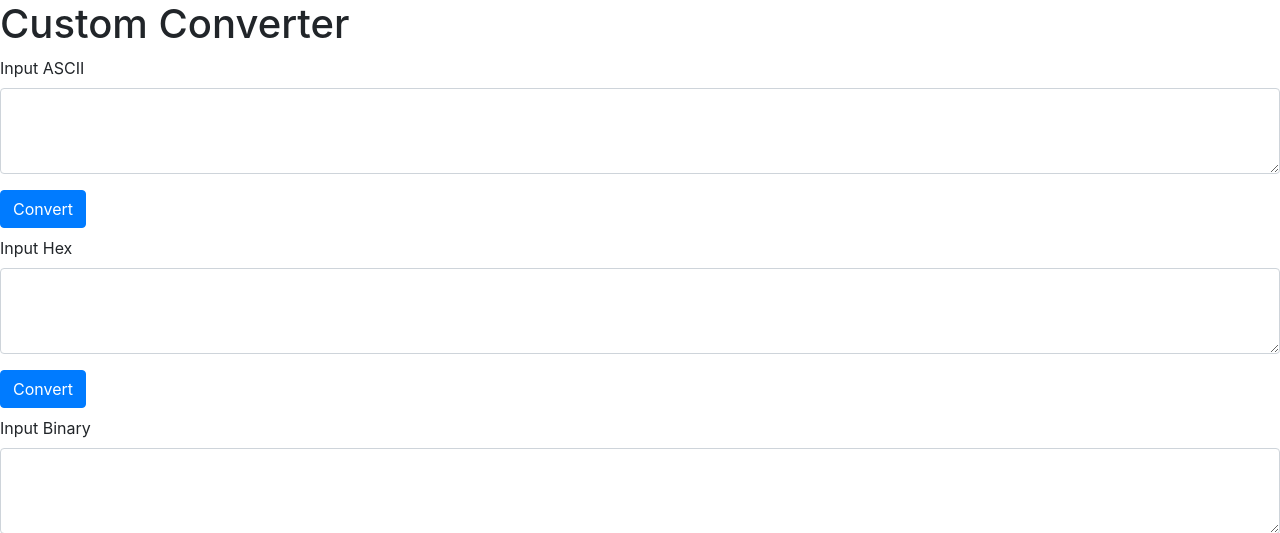
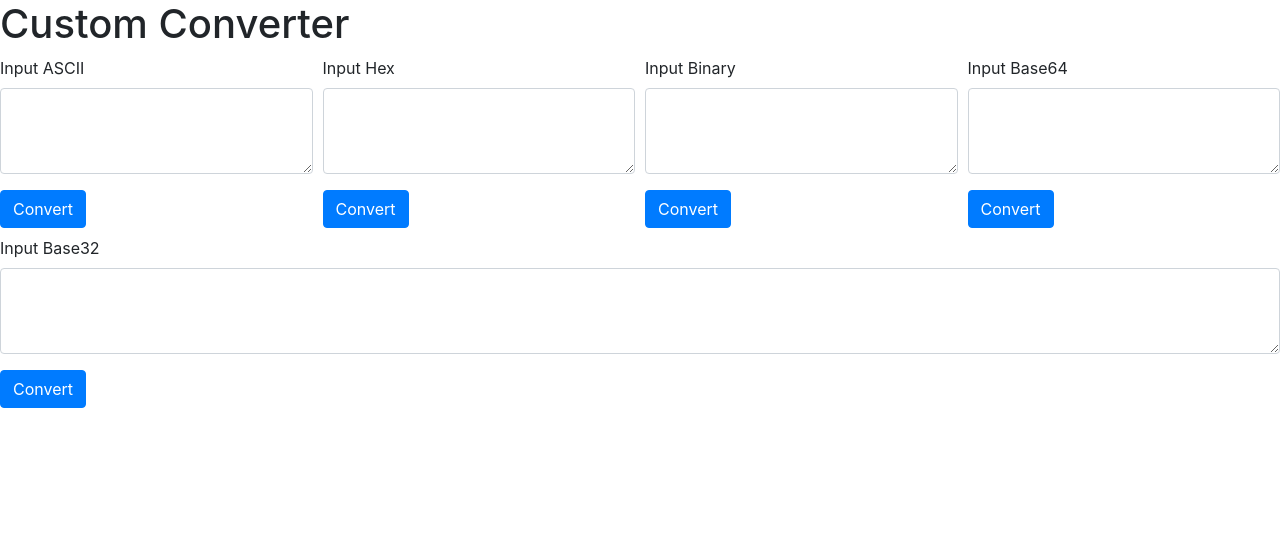
Before and after one commit to nadrojisk/flask-convert, a Flask app: page / in a window 1280 px wide. Shown: the top 533 px of the page. After the commit the page ends 408 px from the top, so only its background shows below. Run offline with Flask 2, Linux system fonts and the light colour scheme; some libraries are stand-ins or nearby versions.

Commit message:
Updated formatting

```diff
--- a/src/templates/index.html
+++ b/src/templates/index.html
@@ -17,37 +17,52 @@
 
     <h1>Custom Converter</h1>
     <form id="convert" method="post">
+        <div class="form-row">
 
+            <div class="col">
+                <!-- <div class="w-25 p-3"> -->
                 <div class="form-group">
                     <label for="ascii_text">Input ASCII</label>
                     <textarea class="form-control" id="ascii_text" name="ascii_text" rows="3"></textarea>
                 </div>
                 <button type="submit" class="btn btn-primary mb-2" id="ascii_convert" name="ascii">Convert</button>
+            </div>
 
+            <div class="col">
                 <div class="form-group">
                     <label for="hex_text">Input Hex</label>
                     <textarea class="form-control" id="hex_text" name="hex_text" rows="3"></textarea>
                 </div>
                 <button type=" submit" class="btn btn-primary mb-2" id="hex_convert" name="hex">Convert</button>
+            </div>
 
+            <div class="col">
                 <div class="form-group">
                     <label for="bin_text">Input Binary</label>
                     <textarea class="form-control" id="bin_text" name="bin_text" rows="3"></textarea>
                 </div>
                 <button type=" submit" class="btn btn-primary mb-2" id="bin_convert" name="bin">Convert</button>
+            </div>
 
+            <div class="col">
                 <div class="form-group">
                     <label for="b64_text">Input Base64</label>
                     <textarea class="form-control" id="b64_text" name="b64_text" rows="3"></textarea>
                 </div>
                 <button type=" submit" class="btn btn-primary mb-2" id="b64_convert" name="b64">Convert</button>
+            </div>
+        </div>
 
+        <div class="form-row">
+            <div class="col">
                 <div class="form-group">
                     <label for="b32_text">Input Base32</label>
                     <textarea class="form-control" id="b32_text" name="b32_text" rows="3"></textarea>
                 </div>
                 <button type=" submit" class="btn btn-primary mb-2" id="b32_convert" name="b32">Convert</button>
+            </div>
 
+        </div>
     </form>
     <script type="text/javascript">
 
```
Lines whose indentation alone changed are shown as unchanged.
